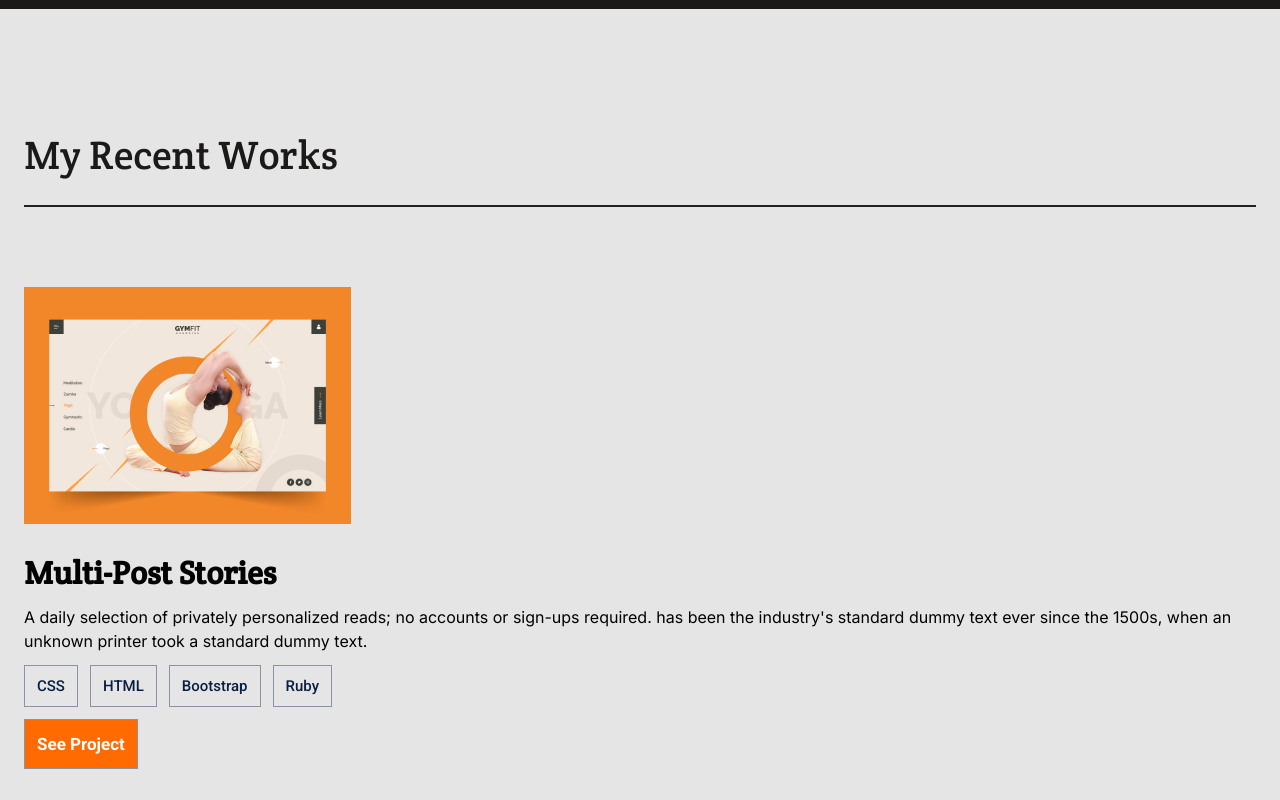
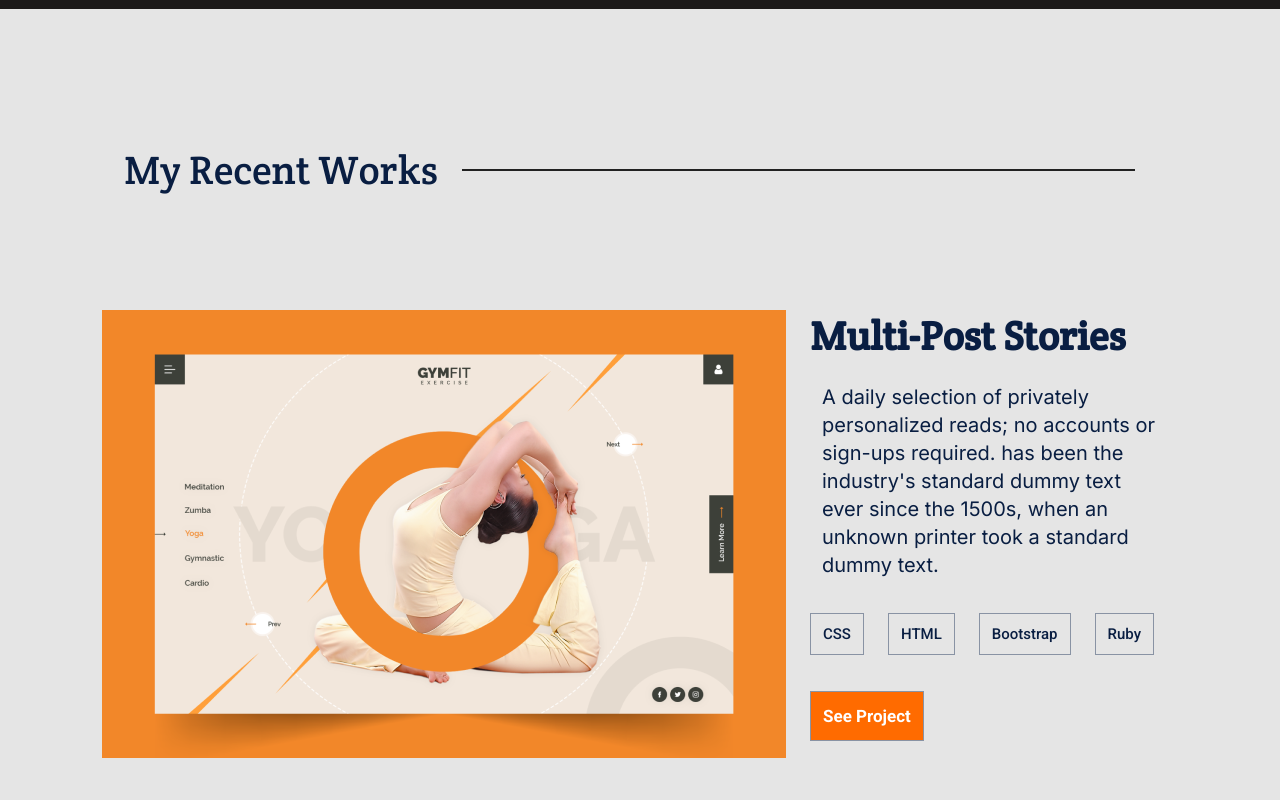
Before and after one commit to mengiefen/personal-portfolio, a website: page home.html in a window 1280 px wide. Shown: the part 780-1580 px from the top of the page. Drawn offline with Linux system fonts and the light colour scheme.

Commit message:
Add media query for desktop version

```diff
--- a/home.html
+++ b/home.html
@@ -107,14 +107,16 @@
         <div class="wrapper-recent-work">
           <img
             class="image-placeholder"
-            src="assets/images/img-placeholder.jpg"
+            src="assets/images/project-imaged-desktop.png"
             alt="placeholder image"
           />
+          <div>
             <h3 class="sub-heading">Multi-Post Stories</h3>
             <p>
               A daily selection of privately personalized reads; no accounts or
-            sign-ups required. has been the industry's standard dummy text ever
-            since the 1500s, when an unknown printer took a standard dummy text.
+              sign-ups required. has been the industry's standard dummy text
+              ever since the 1500s, when an unknown printer took a standard
+              dummy text.
             </p>
             <ul class="button-group-1">
               <li><a class="btn btn-transparent" href="#">CSS</a></li>
@@ -123,6 +125,7 @@
               <li><a class="btn btn-transparent" href="#">Ruby</a></li>
             </ul>
             <a class="btn btn-solid-short" href="#">See Project</a>
+          </div>
         </div>
       </div>
 
--- a/styles.css
+++ b/styles.css
@@ -223,9 +223,36 @@ body {
   margin-bottom: 80px;
 }
 
+@media screen and (min-width: 992px) {
+  .work-section {
+    padding: 135px 100px 130px 100px;
+  }
+
+  .wrapper-work-heading {
+    display: flex;
+    align-items: center;
+    margin-bottom: 114px;
+  }
+
+  .work-heading {
+    color: #091e42;
+    margin-bottom: 0;
+    margin-right: 24px;
+  }
+
+  .recent-work hr {
+    border: 1px solid #212121;
+    margin-bottom: 0;
+    width: 673px;
+    height: 1px;
+  }
+}
+
 .image-placeholder {
   margin-bottom: 24px;
   align-self: center;
+  width: 327px;
+  height: auto;
 }
 
 .sub-heading {
@@ -280,6 +307,40 @@ body {
 .btn-solid-short:hover {
   background: #f55800;
   color: #f4f1f0;
+}
+
+@media screen and (min-width: 992px) {
+  .wrapper-recent-work {
+    display: flex;
+    justify-content: center;
+  }
+
+  .image-placeholder {
+    margin-right: 24px;
+    width: 684px;
+    height: auto;
+  }
+
+  .sub-heading {
+    font-size: 40px;
+    color: #091e42;
+  }
+
+  .recent-work p {
+    font-size: 20px;
+    line-height: 28px;
+    margin-bottom: 24px;
+    padding: 10px 12px;
+    color: #091e42;
+  }
+
+  .button-group-1 {
+    margin-bottom: 36px;
+  }
+
+  .button-group-1 li {
+    margin-right: 24px;
+  }
 }
 
 .work-list {
```
Lines whose indentation alone changed are shown as unchanged.
